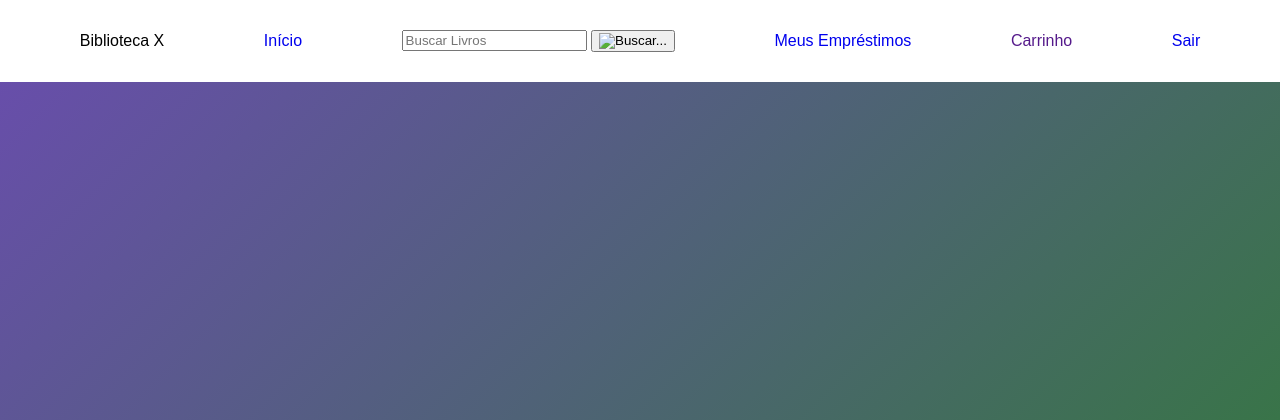
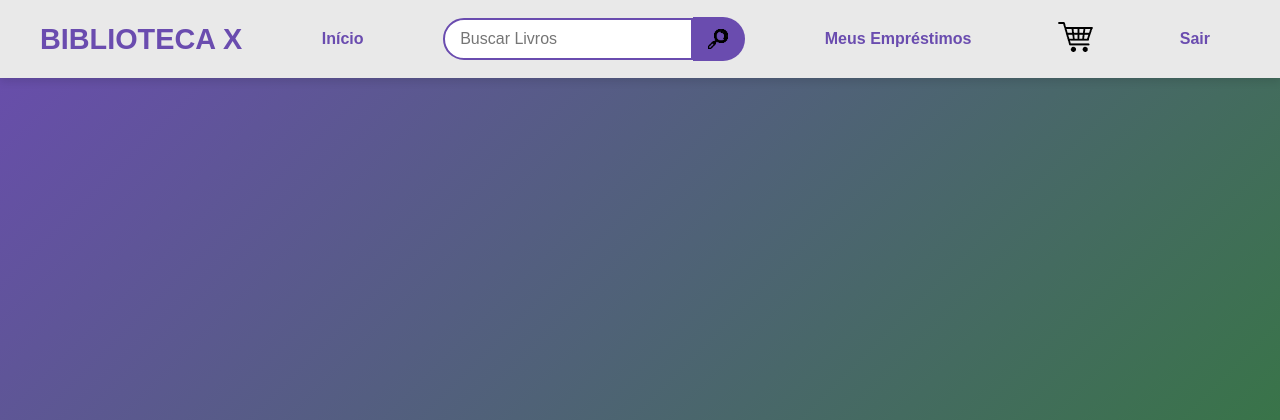
Before and after one commit to daviolvr/bd, a Django app: template biblioteca_app/templates/biblioteca_app/home.html in a window 1280 px wide. Shown: the top 420 px of the page. Run offline with Django 4.2, Linux system fonts and the light colour scheme; the template is opened without the code that fills it, so the values that code supplies are empty.

Commit message:
emprestimos/livros

```diff
--- a/biblioteca_app/static/css/home.css
+++ b/biblioteca_app/static/css/home.css
@@ -1,3 +1,4 @@
+/* estilo geral do corpo */
 body {
     margin: 0;
     padding: 0;
@@ -10,6 +11,7 @@ body {
     font-family: Arial, sans-serif;
 }
 
+/* estilo do container da header */
 .header-container {
     width: 100%;
     position: fixed;
@@ -17,37 +19,112 @@ body {
     left: 0;
     background: #ffffff;
     z-index: 1000;
+    box-shadow: 0 4px 8px rgba(0, 0, 0, 0.1);
 }
 
+/* estilo da lista de itens na header */
 .header-list {
     display: flex;
-    justify-content: space-around;
+    justify-content: space-between;
+    background-color: rgb(233, 233, 233);
     align-items: center;
-    padding: 30px;
+    padding: 15px 40px;
     margin: 0;
     list-style: none;
     width: 100%;
     box-sizing: border-box;
 }
 
-.bib-nome, .txtBusca, .btnBusca,
-.meus-emprestimos, .btnSair, .txtCarrinho
-, .inicio {
-    color: linear-gradient(135deg, #6a4caf, #2e7d32);
+/* nome da biblioteca */
+.bib-nome {
+    font-size: 1.8em;
+    font-weight: bold;
+    color: #6a4caf;
+    text-transform: uppercase;
 }
 
-.meus-emprestimos, .btnSair,
-.txtCarrinho, .inicio {
+/* estilo geral dos links na header */
+.inicio, .meus-emprestimos, .txtCarrinho, .btnSair {
+    font-size: 1em;
+    font-weight: bold;
+    color: #6a4caf;
     text-decoration: none;
+    margin: 0 15px;
+    padding: 10px 15px;
+    border-radius: 25px;
+    transition: background-color 0.3s, color 0.3s;
 }
 
-.meus-emprestimos:hover,
-.btnSair:hover,
-.txtCarrinho:hover,
-.inicio:hover{
-    text-decoration: underline;
+/* efeito hover para os links */
+.inicio:hover, .meus-emprestimos:hover, .btnSair:hover {
+    background-color: #6a4caf;
+    color: #ffffff;
 }
 
+/* estilo do carrinho */
+.img-carrinho {
+    padding: 7px;
+    border-radius: 20px;
+    transition: background-color 0.3s, transform 0.3s;
+}
+
+/* efeito hover no ícone do carrinho */
+.img-carrinho:hover {
+    background-color: #6a4caf;
+    border: 1px solid #6a4caf;
+    box-sizing: border-box;
+}
+
+/* estilo da barra de busca */
+.txtBusca {
+    border: 2px solid #6a4caf;
+    padding: 10px 15px;
+    border-radius: 25px 0 0 25px;
+    width: 250px;
+    font-size: 1em;
+    box-sizing: border-box;
+    margin: 0;
+}
+
+/* foco na barra de busca */
+.txtBusca:focus {
+    border-color: #6a4caf;
+    outline: none;
+}
+
+/* estilo do botão de busca */
+.btnBusca {
+    background-color: #6a4caf;
+    border: 2px solid #6a4caf;
+    border-left: none;
+    padding: 10px 15px;
+    border-radius: 0 25px 25px 0;
+    margin: 0;
+    cursor: pointer;
+    display: flex;
+    align-items: center;
+    justify-content: center;
+}
+
+/* imagem dentro do botão de busca */
+.btnBusca img {
+    width: 20px;
+    height: 20px;
+}
+
+/* efeito hover no botão de busca */
+.btnBusca:hover {
+    background-color: #4e3980;
+}
+
+/* container para alinhar o input e o botão de busca */
+.search-container {
+    display: flex;
+    align-items: center;
+    margin-bottom: 0;
+}
+
+/* container dos livros */
 .livros-container {
     margin-top: 80px;
     padding: 20px;
@@ -58,6 +135,7 @@ body {
     width: 100%;
 }
 
+/* estilo dos cartões de livro */
 .livro-card {
     background-color: #f9f9f9;
     border-radius: 10px;
@@ -74,16 +152,19 @@ body {
     box-sizing: border-box;
 }
 
+/* efeito hover nos cartões de livro */
 .livro-card:hover {
     transform: translateY(-10px);
 }
 
+/* estilo da imagem do livro */
 .livro-card img {
     width: 100%;
     height: auto;
     border-radius: 10px;
 }
 
+/* titulo do livro */
 .livro-card h3 {
     font-size: 1.2em;
     margin: 10px 0;
@@ -91,6 +172,7 @@ body {
     word-wrap: break-word;
 }
 
+/* autor do livro */
 .livro-card p {
     color: #555;
     font-size: 0.9em;
--- a/biblioteca_app/templates/biblioteca_app/home.html
+++ b/biblioteca_app/templates/biblioteca_app/home.html
@@ -12,14 +12,16 @@
             <li class="bib-nome">Biblioteca X</li>
             <li><a href="#" class="inicio">Início</a></li>
             <li>
-                <input type="text" placeholder="Buscar Livros" class="txtBusca">
-                <button type="submit" class="btnBusca"><img src="" alt="Buscar..."></button>
+                <form action="{% url 'home' %}" method="GET" class="search-container">
+                    <input type="text" name="q" placeholder="Buscar Livros" class="txtBusca">
+                    <button type="submit" class="btnBusca"><img src="{% static "images/lupa-30.png" %}" alt="Buscar..."></button>
+                </form>
             </li>
             <li>
                 <a href="{% url 'meus-emprestimos' cliente_id %}" class="meus-emprestimos">Meus Empréstimos</a>
             </li>
-            <li>
-                <a href="" class="txtCarrinho">Carrinho</a>
+            <li class="img-carrinho">
+                <a href=""><img src="{% static "images/carrinho-35.png" %}" alt="Carrinho"></a>
             </li>
             <li>
                 <a href="{% url "logout" %}"  class="btnSair">Sair</a>
--- a/biblioteca_app/urls.py
+++ b/biblioteca_app/urls.py
@@ -8,4 +8,5 @@ urlpatterns = [
     path('home/', views.home, name='home'),
     path('meus-emprestimos/<int:pk>', views.meus_emprestimos, name='meus-emprestimos'),
     path('livro/<int:pk>', views.livro_details, name='livro-details'),
+    path('', views.buscar_livros, name='home'),
 ]
```
Also changed, not shown: biblioteca_app/static/css/meus_emprestimos.css (+186 -0 lines), biblioteca_app/templates/biblioteca_app/meus_emprestimos.html (+40 -10 lines), biblioteca_app/views.py (+11 -1 lines), biblioteca_app/static/images/carrinho-35.png (added), biblioteca_app/static/images/lupa-30.png (added).
